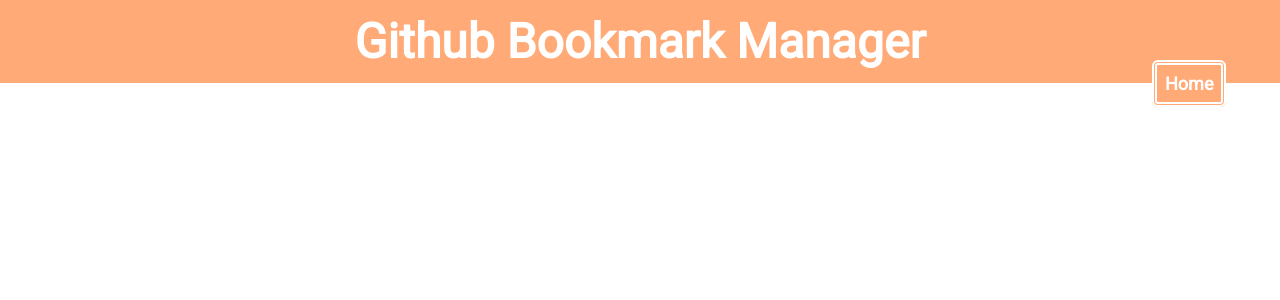
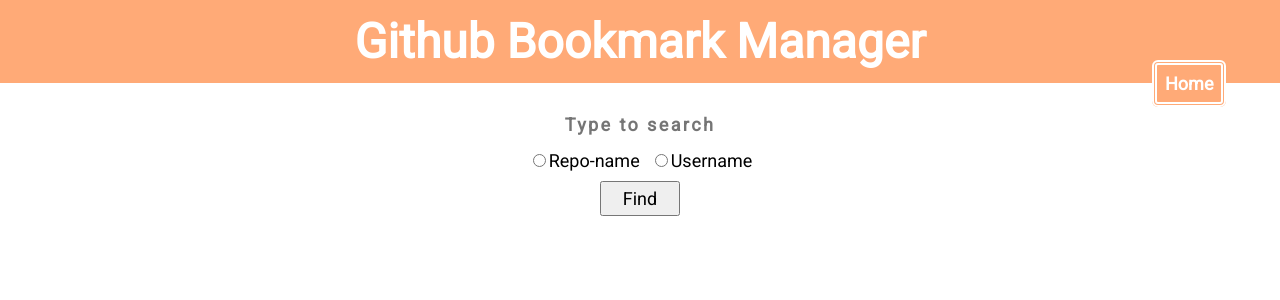
Before and after one commit to astriskit/awesome-github, a React (Create React App) app: page /add-repo in a window 1280 px wide. Shown: the top 300 px of the page. Built offline with nearby package versions, Linux system fonts and the light colour scheme; a web font is replaced by a local one.

Commit message:
added seach fields on /add-page

```diff
--- a/src/App.css
+++ b/src/App.css
@@ -45,3 +45,14 @@
   color: rgb(109, 103, 103);
   border-color: rgb(109, 103, 103);
 }
+
+.flex {
+  display: flex;
+}
+.flex.center {
+  justify-content: center;
+  align-items: center;
+}
+.flex.column {
+  flex-direction: column;
+}
--- /dev/null
+++ b/src/components/RepoSearch.css
@@ -0,0 +1,29 @@
+.search-repo-container,
+.search-repo-container input,
+.search-repo-container button {
+  font-size: large;
+  font-family: inherit;
+}
+
+.search-repo-container > * {
+  margin: 5px 0px;
+}
+
+.search-repo-container input[type="text"] {
+  text-align: center;
+  padding: 5px;
+  border: none;
+  min-width: 300px;
+  color: var(--theme-primary-color);
+  font-weight: bold;
+  letter-spacing: 0.15rem;
+}
+
+.search-repo-container label:first-child {
+  margin-right: 10px;
+}
+
+.search-repo-container button {
+  min-width: 5rem;
+  padding: 5px;
+}
--- /dev/null
+++ b/src/components/RepoSearch.jsx
@@ -0,0 +1,29 @@
+import React from "react";
+import "./RepoSearch.css";
+
+export const RepoSearch = () => (
+  <div className="flex column center search-repo-container">
+    <input type="text" placeholder="Type to search" data-testid="search-repo" />
+    <div>
+      <label>
+        <input
+          type="radio"
+          name="search-by"
+          value="repo"
+          data-testid="search-by-repo"
+        />
+        Repo-name
+      </label>
+      <label>
+        <input
+          type="radio"
+          name="search-by"
+          value="user"
+          data-testid="search-by-user"
+        />
+        Username
+      </label>
+    </div>
+    <button data-testid="btn-search">Find</button>
+  </div>
+);
--- a/src/pages/add-repo.jsx
+++ b/src/pages/add-repo.jsx
@@ -1,8 +1,10 @@
 import React from "react";
 import { HomeLink } from "../components/HomeLink";
+import { RepoSearch } from "../components/RepoSearch";
 
 export const AddRepo = () => (
   <div data-testid="app-add-repo">
     <HomeLink />
+    <RepoSearch />
   </div>
 );
```
Also changed, not shown: 1 other file (tests, documents, lock files or other folders).
